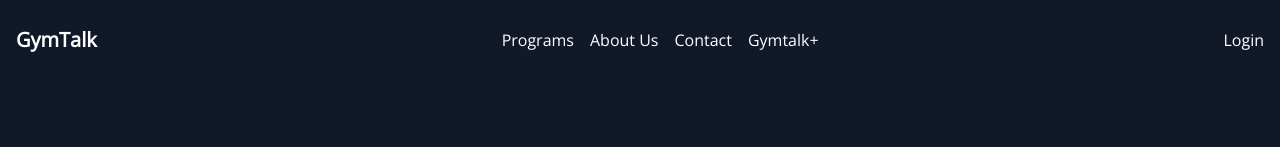
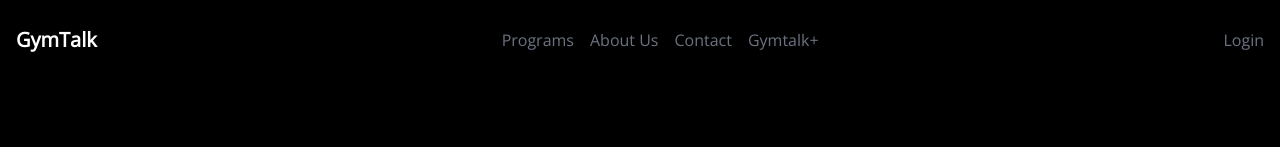
Before and after one commit to Eric0M/GymTalk, a Next.js app: page /about in a window 1280 px wide. Shown: the top 147 px of the page. Built offline with nearby package versions, Linux system fonts and the light colour scheme.

Commit message:
Changed the bg color to black

```diff
--- a/app/components/about_me/about_me.tsx
+++ b/app/components/about_me/about_me.tsx
@@ -2,7 +2,7 @@ import Image from "next/image";
 
 export default function AboutUs() {
   return (
-    <section className="bg-gray-900 py-16 min-h-screen flex items-center">
+    <section className="bg-black py-16 min-h-screen flex items-center">
       <div className="container mx-auto px-6 sm:px-8 md:px-12 lg:px-16 max-w-5xl">
         <h2 className="text-3xl font-bold text-white text-center mb-12">
           About Us
--- a/app/components/contact_us/contact_us.tsx
+++ b/app/components/contact_us/contact_us.tsx
@@ -13,7 +13,7 @@ import { EnvelopeIcon } from "@heroicons/react/24/outline";
 
 export default function Contact() {
   return (
-    <div className="min-h-screen w-full bg-gray-900 flex items-center justify-center p-4">
+    <div className="min-h-screen w-full bg-black flex items-center justify-center p-4">
       <Card className="w-full max-w-md mx-auto bg-gray-800 text-gray-100">
         <CardHeader>
           <CardTitle className="text-2xl font-bold text-gray-100">
--- a/app/components/disc_standard_and_premium/discord_standard_and_premium.tsx
+++ b/app/components/disc_standard_and_premium/discord_standard_and_premium.tsx
@@ -18,7 +18,7 @@ import {
 
 export default function Component() {
   return (
-    <div className="py-12 md:py-24 lg:py-32 bg-gray-900 flex flex-col items-center justify-center p-4 space-y-8">
+    <div className="py-12 md:py-24 lg:py-32 bg-black flex flex-col items-center justify-center p-4 space-y-8">
       <h1 className="text-4xl md:text-5xl font-bold text-center text-white mb-4">
         Improve your skills faster
       </h1>
--- a/app/components/footer/footer.tsx
+++ b/app/components/footer/footer.tsx
@@ -3,7 +3,7 @@ import { Facebook, Twitter, Instagram, Linkedin } from "lucide-react";
 
 export default function Footer() {
   return (
-    <footer className="bg-gray-900 text-gray-300">
+    <footer className="bg-black text-gray-600">
       <div className="max-w-7xl mx-auto px-4 sm:px-6 lg:px-8 py-12">
         <div className="grid grid-cols-1 md:grid-cols-4 gap-8">
           <div className="flex flex-col justify-center items-center md:items-start md:col-span-2">
--- a/app/components/header/header.tsx
+++ b/app/components/header/header.tsx
@@ -19,7 +19,7 @@ export default function Header() {
   }, [isMenuOpen]);
 
   return (
-    <header className="bg-gray-900 text-white">
+    <header className="bg-black text-white">
       <div className="container mx-auto px-4">
         <div className="flex items-center justify-between h-20">
           <div className="flex-shrink-0">
@@ -27,22 +27,25 @@ export default function Header() {
               GymTalk
             </Link>
           </div>
-          <nav className="hidden md:flex space-x-4">
-            <Link href="/programs" className="hover:text-gray-300">
+          <nav className="hidden md:flex space-x-4 text-gray-500">
+            <Link href="/programs" className="hover:text-white hover:underline">
               Programs
             </Link>
-            <Link href="/about" className="hover:text-gray-300">
+            <Link href="/about" className="hover:text-white hover:underline">
               About Us
             </Link>
-            <Link href="/contact" className="hover:text-gray-300">
+            <Link href="/contact" className="hover:text-white hover:underline">
               Contact
             </Link>
-            <Link href="/gymtalk+" className="hover:text-gray-300">
+            <Link href="/gymtalk+" className="hover:text-white hover:underline">
               Gymtalk+
             </Link>
           </nav>
           <div className="hidden md:block">
-            <Link href="/login" className="hover:text-gray-300">
+            <Link
+              href="/login"
+              className="text-gray-500 hover:text-white hover:underline"
+            >
               Login
             </Link>
           </div>
--- a/app/components/pricing/pricing.tsx
+++ b/app/components/pricing/pricing.tsx
@@ -34,7 +34,7 @@ export default function PricingComponent() {
   ];
 
   return (
-    <div className="min-h-screen bg-gray-900 text-white pb-12 px-4 sm:px-6 lg:px-8 flex flex-col justify-center items-center">
+    <div className="min-h-screen bg-black text-white pb-12 px-4 sm:px-6 lg:px-8 flex flex-col justify-center items-center">
       <div className="w-full max-w-7xl mx-auto flex flex-col items-center">
         <div className="text-center mb-12">
           <h2 className="text-3xl font-extrabold sm:text-4xl lg:text-5xl">
--- a/app/components/programs/programs.tsx
+++ b/app/components/programs/programs.tsx
@@ -31,7 +31,7 @@ export default function ProgramOptions() {
   ];
 
   return (
-    <div className="bg-gray-900 text-gray-100 min-h-screen flex items-center justify-center p-4 sm:p-8">
+    <div className="bg-black text-gray-100 min-h-screen flex items-center justify-center p-4 sm:p-8">
       <div className="container mx-auto max-w-6xl">
         <h1 className="text-3xl font-bold mb-8 text-center">
           Our Program Options
--- a/app/components/why_us/why_us.tsx
+++ b/app/components/why_us/why_us.tsx
@@ -2,7 +2,7 @@ import { ShieldCheck, Zap, HeartHandshake } from "lucide-react";
 
 export default function Why_us() {
   return (
-    <section className="w-full bg-gray-900 text-white flex items-center justify-center py-12 md:py-24 lg:py-32">
+    <section className="w-full bg-black text-white flex items-center justify-center py-12 md:py-24 lg:py-32">
       <div className="container px-4 md:px-6">
         <div className="flex flex-col items-center justify-center space-y-4 text-center">
           <h2 className="text-3xl font-bold tracking-tighter sm:text-5xl">
```
